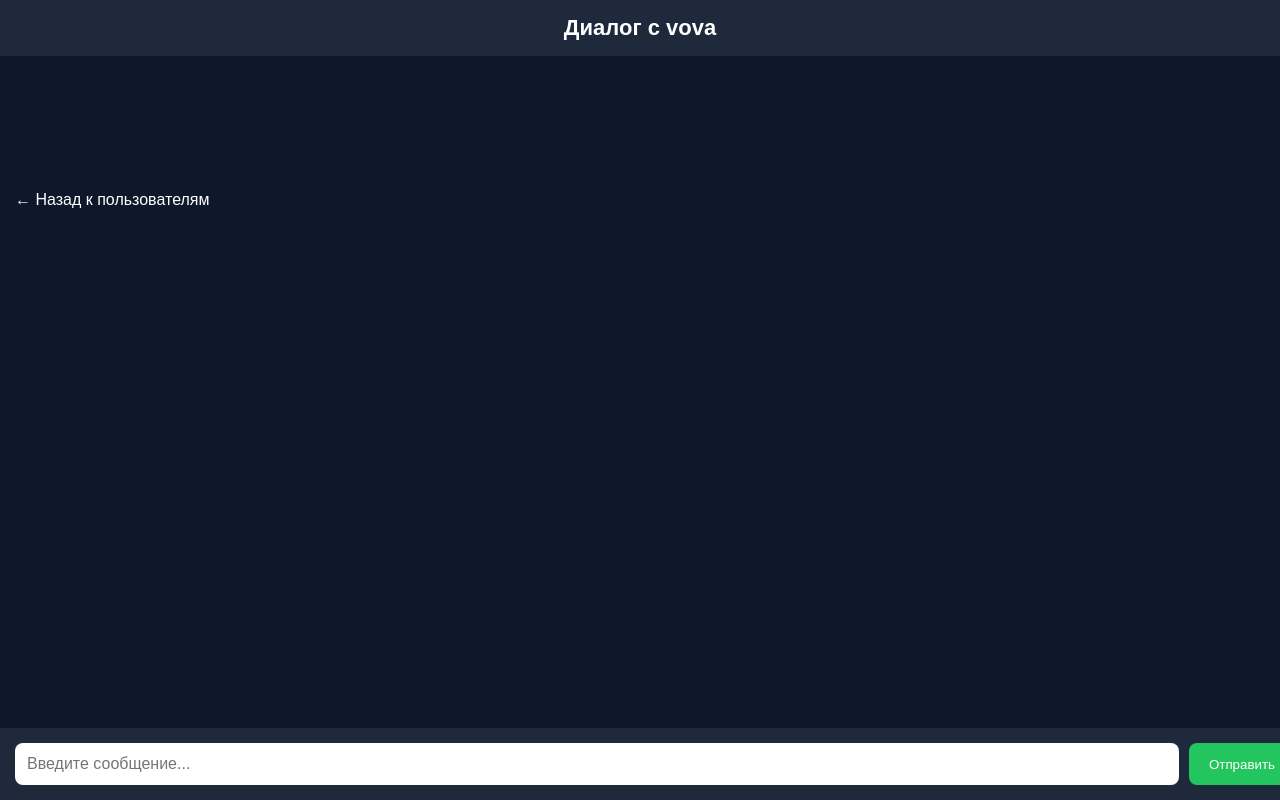
After one commit to gomqq/MyMessenger, a Flask app: a page that uses templates/dialog.html in a window 1280 px wide. The commit adds this page. Run offline with Flask 3, Linux system fonts and the light colour scheme; a user stored in the database is signed in; data comes from the database, SQL or seed files in the repository; both versions use the stored data as it was after the commit.

Commit message:
Added private messages

```diff
--- a/app.py
+++ b/app.py
@@ -27,12 +27,21 @@ def init_db():
     )
     """)
 
+    cursor.execute("""
+    CREATE TABLE IF NOT EXISTS private_messages (
+        id INTEGER PRIMARY KEY AUTOINCREMENT,
+        sender TEXT NOT NULL,
+        receiver TEXT NOT NULL,
+        text TEXT NOT NULL,
+        created_at TEXT NOT NULL
+    )
+    """)
+
     conn.commit()
     conn.close()
 
 
 init_db()
-
 
 @app.route("/")
 def home():
@@ -190,14 +199,85 @@ def get_messages():
         """
 
     return result
+@app.route("/dialog/<username>", methods=["GET", "POST"])
+def dialog(username):
 
-@app.route("/logout")
+    if "username" not in session:
+        return redirect("/login")
+
+    conn = sqlite3.connect("users.db")
+    cursor = conn.cursor()
+
+    if request.method == "POST":
+
+        text = request.form["message"]
+
+        if text.strip():
+
+            current_time = datetime.now().strftime("%H:%M")
+
+            cursor.execute(
+                """
+                INSERT INTO private_messages
+                (sender, receiver, text, created_at)
+                VALUES (?, ?, ?, ?)
+                """,
+                (
+                    session["username"],
+                    username,
+                    text,
+                    current_time
+                )
+            )
+
+            conn.commit()
+
+    cursor.execute(
+        """
+        SELECT sender, text, created_at
+        FROM private_messages
+        WHERE
+            (sender=? AND receiver=?)
+            OR
+            (sender=? AND receiver=?)
+        ORDER BY id
+        """,
+        (
+            session["username"],
+            username,
+            username,
+            session["username"]
+        )
+    )
+
+    messages = cursor.fetchall()
+
+    conn.close()
+
+    return render_template(
+        "dialog.html",
+        username=username,
+        messages=messages
+    )
 def logout():
 
     session.clear()
 
     return redirect("/login")
 
+@app.route("/allusers")
+def allusers():
+
+    conn = sqlite3.connect("users.db")
+    cursor = conn.cursor()
+
+    cursor.execute("SELECT username, password FROM users")
+
+    users = cursor.fetchall()
+
+    conn.close()
+
+    return str(users)
 
 if __name__ == "__main__":
     app.run(debug=True)
--- /dev/null
+++ b/templates/dialog.html
@@ -0,0 +1,167 @@
+<!DOCTYPE html>
+<html>
+<head>
+    <title>Диалог</title>
+
+    <style>
+
+        body {
+            margin: 0;
+            background: #0f172a;
+            color: white;
+            font-family: Arial, sans-serif;
+        }
+
+        .header {
+            background: #1e293b;
+            padding: 15px;
+            text-align: center;
+            font-size: 22px;
+            font-weight: bold;
+        }
+
+        .messages {
+            max-width: 900px;
+            margin: auto;
+            padding: 20px;
+            padding-bottom: 100px;
+        }
+
+        .my-message {
+            background: #2563eb;
+            padding: 12px;
+            border-radius: 12px;
+            margin-bottom: 10px;
+            margin-left: 200px;
+        }
+
+        .other-message {
+            background: #1e293b;
+            padding: 12px;
+            border-radius: 12px;
+            margin-bottom: 10px;
+            margin-right: 200px;
+        }
+
+        .author {
+            font-weight: bold;
+            margin-bottom: 5px;
+        }
+
+        .time {
+            color: #cbd5e1;
+            font-size: 12px;
+            margin-top: 5px;
+        }
+
+        .form {
+            position: fixed;
+            bottom: 0;
+            width: 100%;
+            background: #1e293b;
+            padding: 15px;
+            display: flex;
+            gap: 10px;
+        }
+
+        .form input {
+            flex: 1;
+            padding: 12px;
+            border: none;
+            border-radius: 8px;
+            font-size: 16px;
+        }
+
+        .form button {
+            background: #22c55e;
+            color: white;
+            border: none;
+            padding: 12px 20px;
+            border-radius: 8px;
+            cursor: pointer;
+        }
+
+        .back {
+            display: inline-block;
+            margin: 15px;
+            color: white;
+            text-decoration: none;
+        }
+
+    </style>
+
+</head>
+<body>
+
+<div class="header">
+    Диалог с {{ username }}
+</div>
+
+<div class="messages">
+
+{% for sender, text, created_at in messages %}
+
+    {% if sender == session["username"] %}
+
+        <div class="my-message">
+
+            <div class="author">
+                Вы
+            </div>
+
+            <div>
+                {{ text }}
+            </div>
+
+            <div class="time">
+                {{ created_at }}
+            </div>
+
+        </div>
+
+    {% else %}
+
+        <div class="other-message">
+
+            <div class="author">
+                {{ sender }}
+            </div>
+
+            <div>
+                {{ text }}
+            </div>
+
+            <div class="time">
+                {{ created_at }}
+            </div>
+
+        </div>
+
+    {% endif %}
+
+{% endfor %}
+
+</div>
+
+<a class="back" href="/users">
+    ← Назад к пользователям
+</a>
+
+<form class="form" method="POST">
+
+    <input
+        type="text"
+        name="message"
+        placeholder="Введите сообщение..."
+        autocomplete="off"
+        required
+    >
+
+    <button type="submit">
+        Отправить
+    </button>
+
+</form>
+
+</body>
+</html>
```
Also changed, not shown: templates/users.html (+15 -19 lines), users.db.
